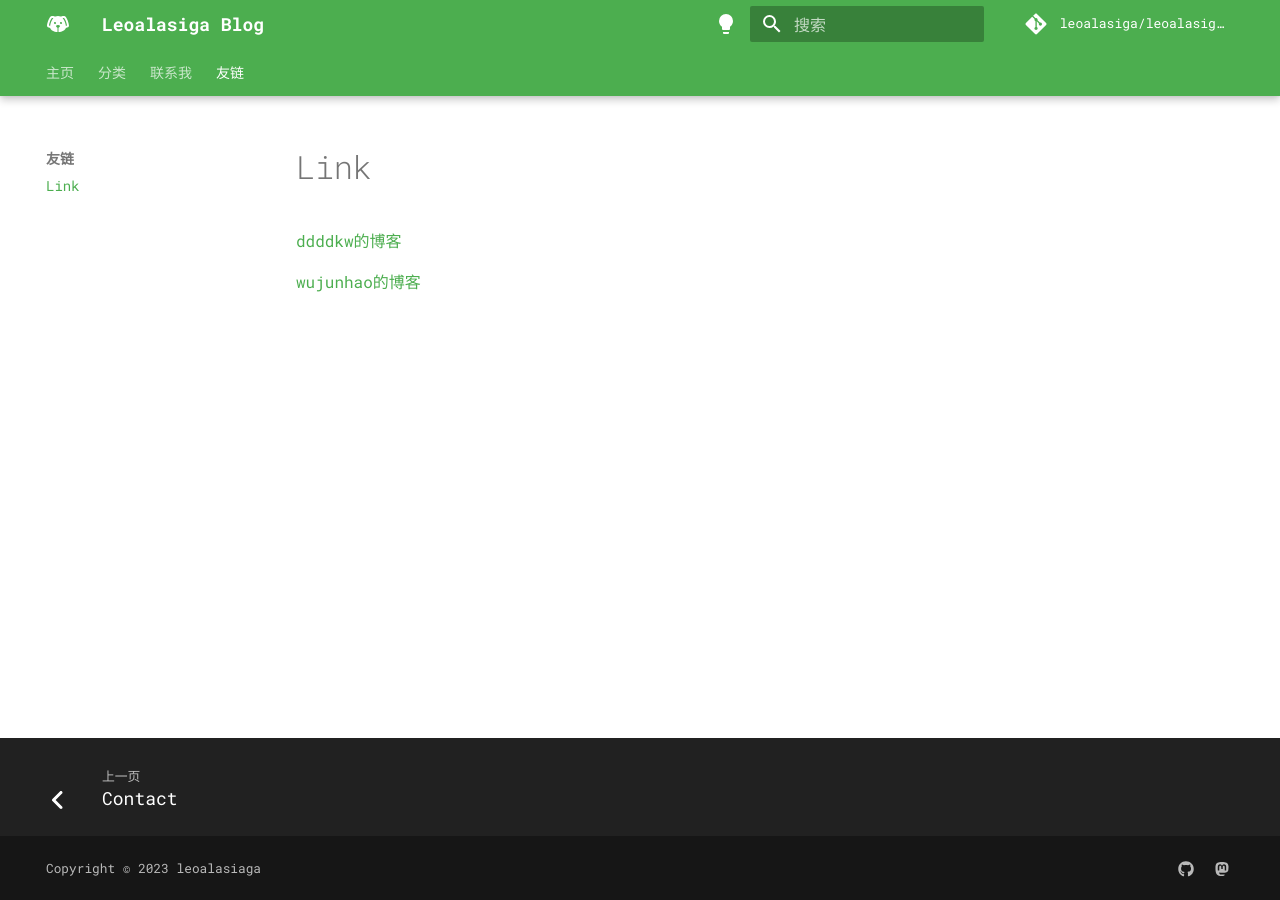
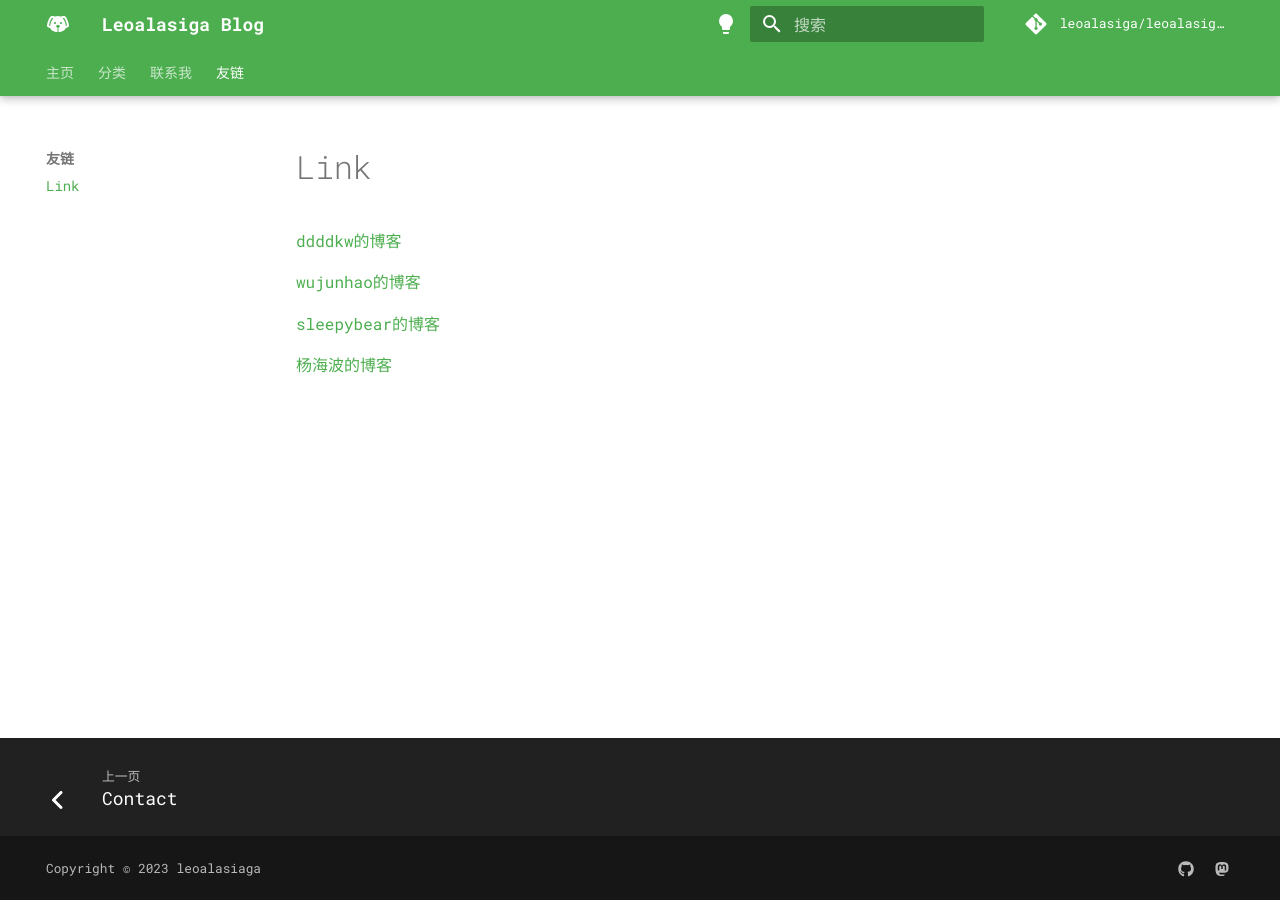
Before and after one commit to leoalasiga/leoalasiga.github.io, an MkDocs documentation site: the page built from docs/link.md, in a window 1280 px wide. Built offline with MkDocs 1.6.1 and Material for MkDocs 9.7.7, drawn with Linux system fonts in a browser that asks for light colours; comment, search, counter and statistics services are not loaded.

Commit message:
update link

```diff
--- a/docs/link.md
+++ b/docs/link.md
@@ -1,3 +1,7 @@
 [ddddkw的博客](https://ddddkw.github.io/)
 
 [wujunhao的博客](https://www.wujunhao1024.com/)
+
+[sleepybear的博客](https://blog.wsleepybear.cn/)
+
+[杨海波的博客](https://sy.cpolar.cn/)
```
